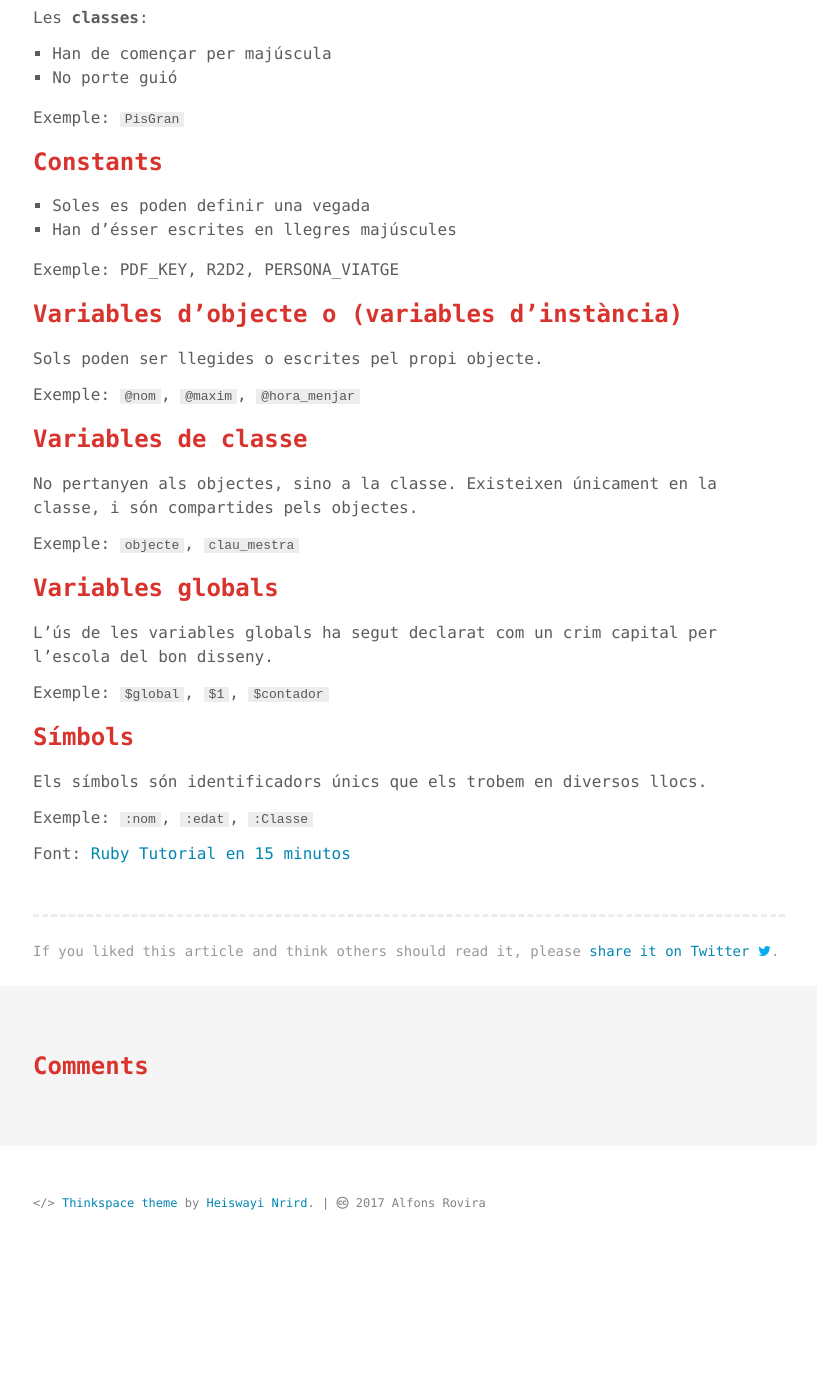
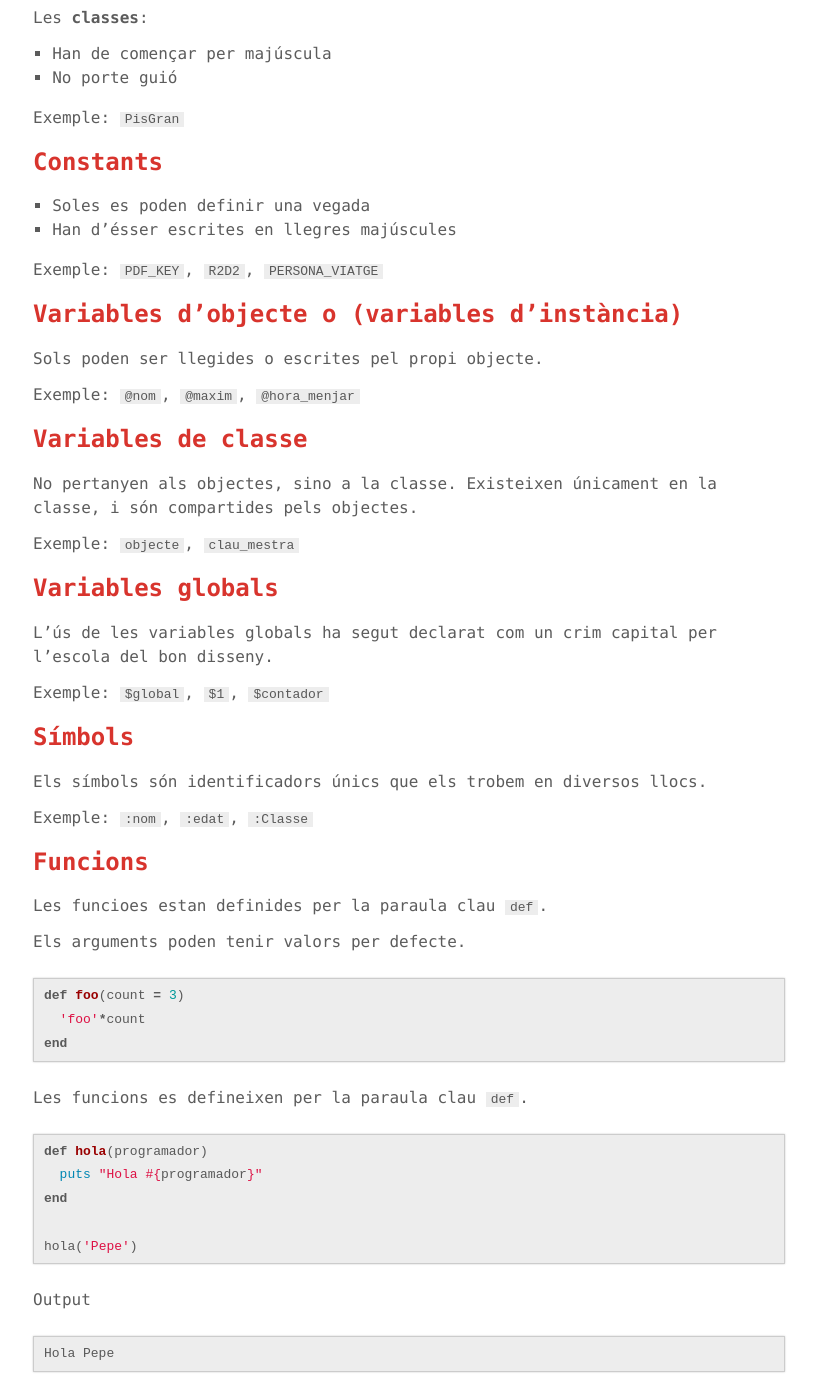
Before and after one commit to inclusa/ruby, a Jekyll site: the page built from _posts/2017-06-12-43-Sintaxi.md, in a window 1280 px wide and 1400 px high, scrolled down 562 px. Shown: the whole window, without its empty margins (231-1048 px from the left). Built offline with Jekyll 4.4.1, drawn with Linux system fonts in a browser that asks for light colours; comment, search, counter and statistics services are not loaded; before the commit the page ends 1822 px from its top, so only the background shows below that.

Commit message:
Sintaxi revisat

````diff
--- a/_posts/2017-06-12-43-Sintaxi.md
+++ b/_posts/2017-06-12-43-Sintaxi.md
@@ -35,7 +35,7 @@ Exemple: `PisGran`
 - Soles es poden definir una vegada
 - Han d'ésser escrites en llegres majúscules
 
-Exemple: PDF_KEY, R2D2, PERSONA_VIATGE
+Exemple: `PDF_KEY`, `R2D2`, `PERSONA_VIATGE`
 
 ### Variables d'objecte o (variables d'instància) ###
 
@@ -61,7 +61,33 @@ Els símbols són identificadors únics que els trobem en diversos llocs.
 
 Exemple: `:nom`, `:edat`, `:Classe`
 
+### Funcions ###
 
+Les funcioes estan definides per la paraula clau `def`.
+
+Els arguments poden tenir valors per defecte.
+
+```ruby
+def foo(count = 3)
+  'foo'*count
+end
+```
+
+Les funcions es defineixen per la paraula clau `def`.
+
+```ruby
+def hola(programador)
+  puts "Hola #{programador}"
+end
+
+hola('Pepe')
+```
+
+Output
+
+```
+Hola Pepe
+```
 
 
 Font: [Ruby Tutorial en 15 minutos](http://rubytutorial.wikidot.com/ruby-15-minutos#toc3)
````
